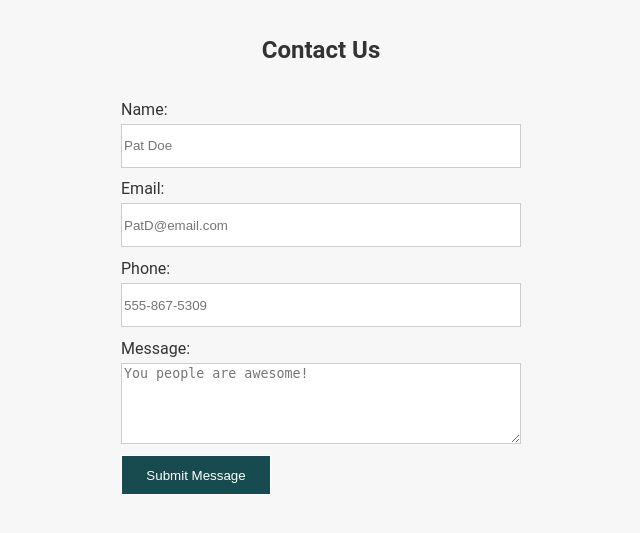
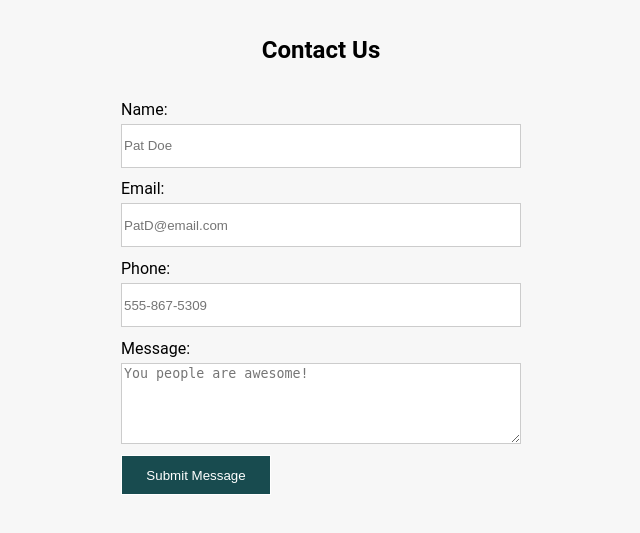
Before and after one commit to handev-001/HAN-Elements, a PHP site: page /gcr/contact.html in a window 1280 px wide. Shown: the top 533 px of the page, without its empty margins (319-959 px from the left). Run offline with PHP 8.4, Linux system fonts and the light colour scheme.

Commit message:
update style

```diff
--- a/gcr/style.css
+++ b/gcr/style.css
@@ -27,7 +27,7 @@ element {
 # Media Queries
 --------------------------------------------------------------*/
 body {
-	color: rgba(51,51,51,1);
+	/* color: rgba(51,51,51,1); */
 	font-family: 'Roboto', sans-serif;
 
 	margin: 0;
```
